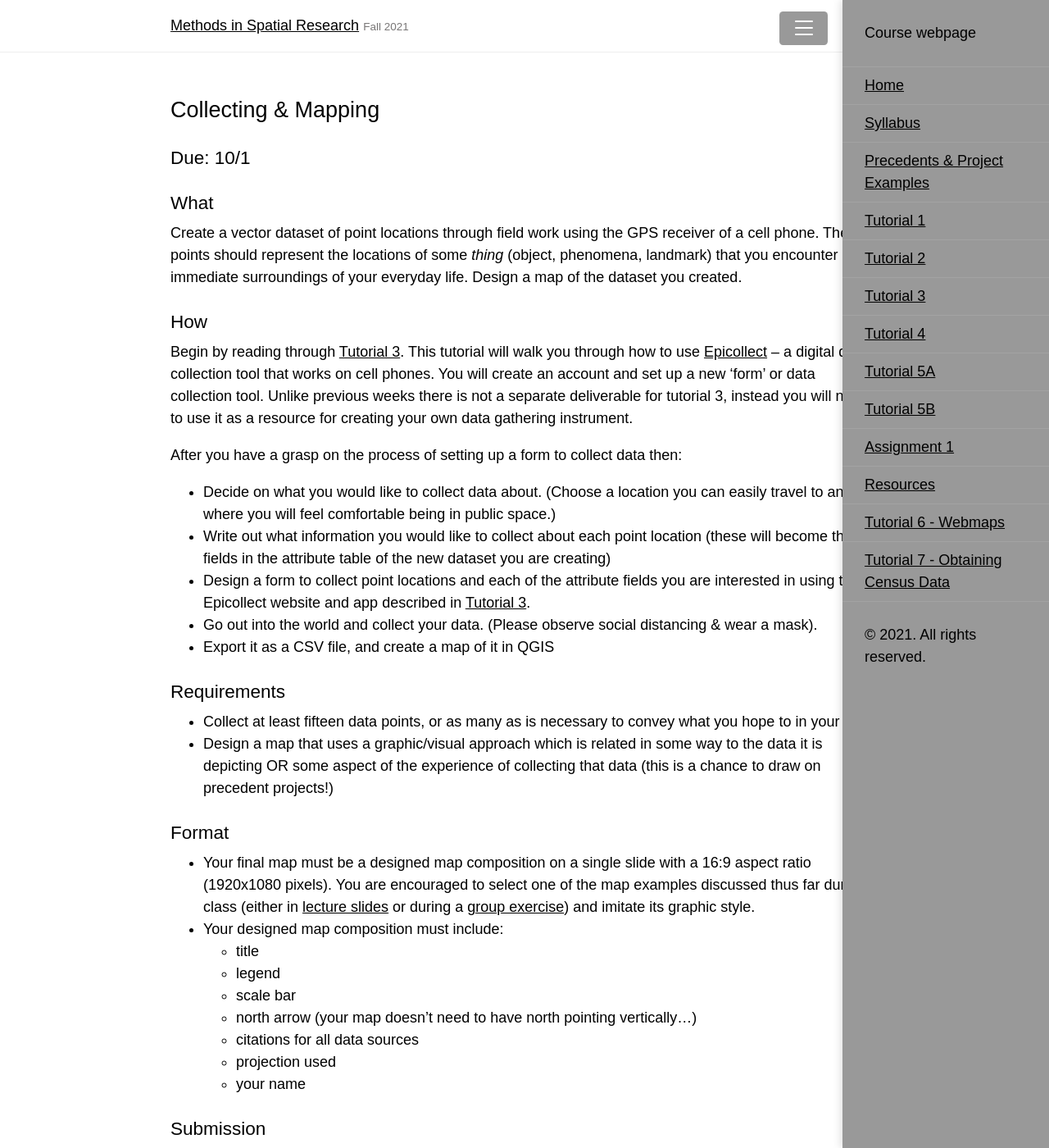
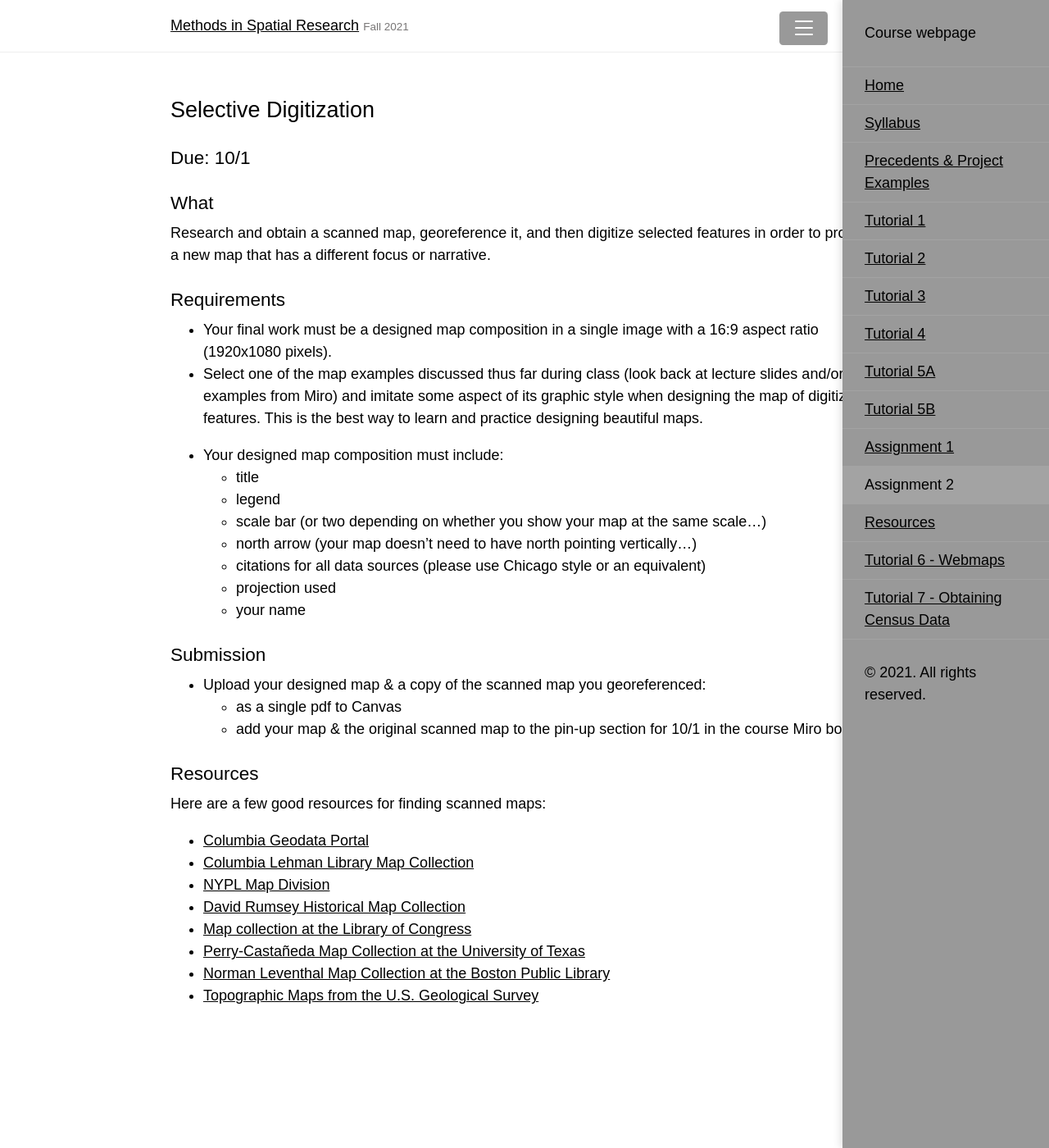
Before and after one commit to CenterForSpatialResearch/methods-in-spatial-research-fa2021, a Jekyll site: the page built from assignments/assignment02.md, in a window 1280 px wide and 1400 px high. Shown: the whole window at 82% size. Built offline with Jekyll 4.4.1, drawn with Linux system fonts in a browser that asks for light colours; our own code applies the rules of GitHub Pages for plain Markdown files; some of the changed text lies outside the part shown.

Commit message:
upload assignments

```diff
--- a/assignments/assignment02.md
+++ b/assignments/assignment02.md
@@ -1,48 +1,48 @@
-<!-- ---
+---
 layout: page
 title: Assignment 2
 order: 10
---- -->
+---
 
-## Collecting & Mapping
+## Selective Digitization
 
 ### Due: 10/1
 
 ### What
 
-Create a vector dataset of point locations through field work using the GPS receiver of a cell phone. The points should represent the locations of some *thing* (object, phenomena, landmark) that you encounter in the immediate surroundings of your everyday life. Design a map of the dataset you created.
-
-### How
-
-Begin by reading through [Tutorial 3](/methods-in-spatial-research-fa2021/tutorials/tutorial03/). This tutorial will walk you through how to use [Epicollect](https://five.epicollect.net/) -- a digital data collection tool that works on cell phones. You will create an account and set up a new 'form' or data collection tool. Unlike previous weeks there is not a separate deliverable for tutorial 3, instead you will need to use it as a resource for creating your own data gathering instrument.
-
-After you have a grasp on the process of setting up a form to collect data then:
-
-- Decide on what you would like to collect data about. (Choose a location you can easily travel to and where you will feel comfortable being in public space.)
-- Write out what information you would like to collect about each point location (these will become the fields in the attribute table of the new dataset you are creating)
-- Design a form to collect point locations and each of the attribute fields you are interested in using the Epicollect website and app described in [Tutorial 3](/methods-in-spatial-research-fa2021/tutorials/tutorial03/).
-- Go out into the world and collect your data. (Please observe social distancing & wear a mask).
-- Export it as a CSV file, and create a map of it in QGIS
+Research and obtain a scanned map, georeference it, and then digitize selected features in order to produce a new map that has a different focus or narrative.
 
 ### Requirements
 
-- Collect at least fifteen data points, or as many as is necessary to convey what you hope to in your map.
-- Design a map that uses a graphic/visual approach which is related in some way to the data it is depicting OR some aspect of the experience of collecting that data (this is a chance to draw on precedent projects!)
+- Your final work must be a designed map composition in a single image with a 16:9 aspect ratio (1920x1080 pixels).
+- Select one of the map examples discussed thus far during class (look back at lecture slides and/or examples from Miro) and imitate some aspect of its graphic style when designing the map of digitized features. This is the best way to learn and practice designing beautiful maps.
 
-### Format
-
-- Your final map must be a designed map composition on a single slide with a 16:9 aspect ratio (1920x1080 pixels). You are encouraged to select one of the map examples discussed thus far during class (either in [lecture slides](https://drive.google.com/open?id=1hfe-0J27vBXeW9y-oFTMd9KTYK48vPxP) or during a [group exercise](https://drive.google.com/open?id=1fvWKWTDh4f3LobTapJL-ZU9y-5k3LPE2)) and imitate its graphic style.
 - Your designed map composition must include:
   - title
   - legend
-  - scale bar
+  - scale bar (or two depending on whether you show your map at the same scale...)
   - north arrow (your map doesn't need to have north pointing vertically...)
-  - citations for all data sources
+  - citations for all data sources (please use Chicago style or an equivalent)
   - projection used
   - your name
 
 ### Submission
 
-- Upload your map:
-  - as a pdf to Canvas
-  - add it to the pin-up Google Slides presentation for 10/1 in the course Google Drive folder
+- Upload your designed map & a copy of the scanned map you georeferenced:
+  - as a single pdf to Canvas
+  - add your map & the original scanned map to the pin-up section for 10/1 in the course Miro board
+
+
+### Resources
+
+Here are a few good resources for finding scanned maps:
+
+
+- [Columbia Geodata Portal](https://geodata.library.columbia.edu)
+- [Columbia Lehman Library Map Collection](https://library.columbia.edu/libraries/maps.html)
+- [NYPL Map Division](https://www.nypl.org/about/divisions/map-division)
+- [David Rumsey Historical Map Collection](https://www.davidrumsey.com)
+- [Map collection at the Library of Congress](http://memory.loc.gov/ammem/gmdhtml/gmdhome.html)
+- [Perry-Castañeda Map Collection at the University of Texas](http://www.lib.utexas.edu/maps/)
+- [Norman Leventhal Map Collection at the Boston Public Library](http://maps.bpl.org/)
+- [Topographic Maps from the U.S. Geological Survey](http://store.usgs.gov/b2c_usgs/usgs/maplocator/%28xcm=r3standardpitrex_prd&layout=6_1_61_48&uiarea=2&ctype=areaDetails&carea=%24ROOT%29/.do)
```
Also changed, not shown: assignments/assignment01.md (+1 -1 lines), assignments/assignment03.md (+22 -22 lines), syllabus.md (+2 -1 lines).
